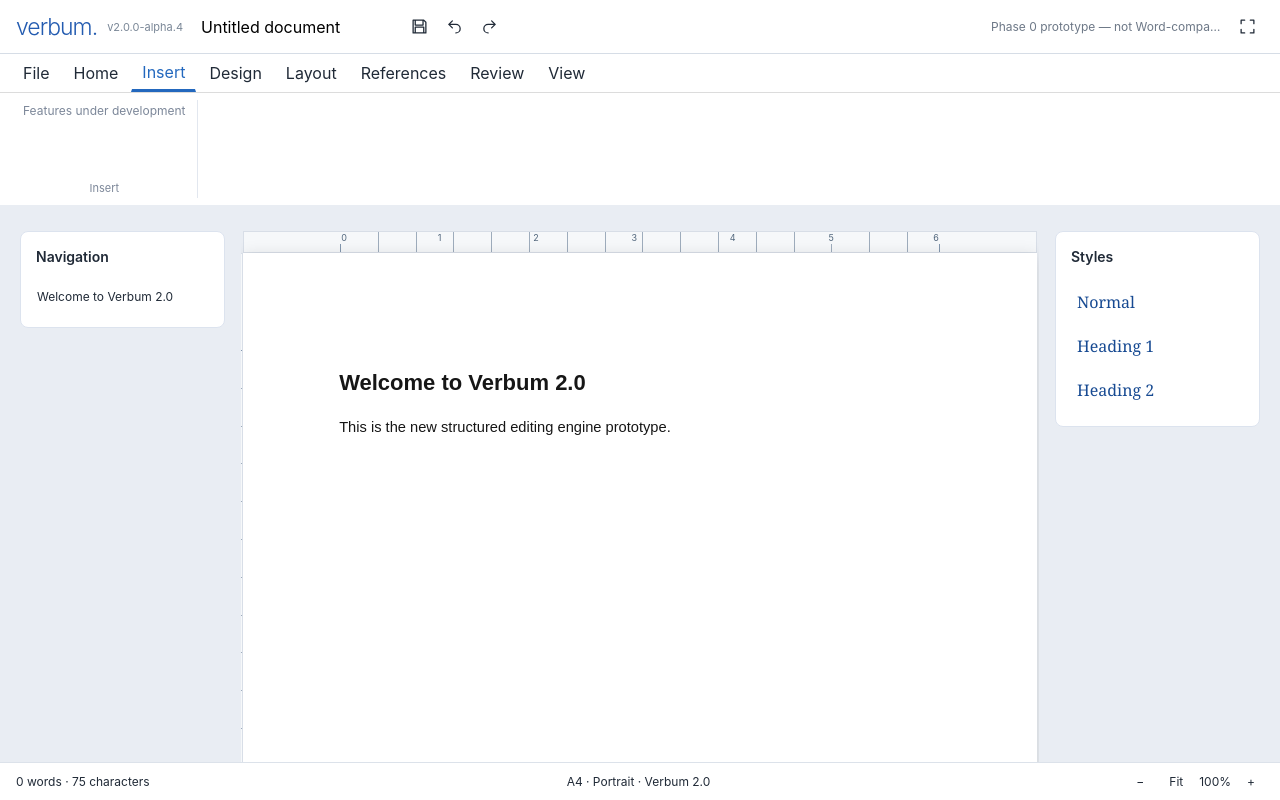
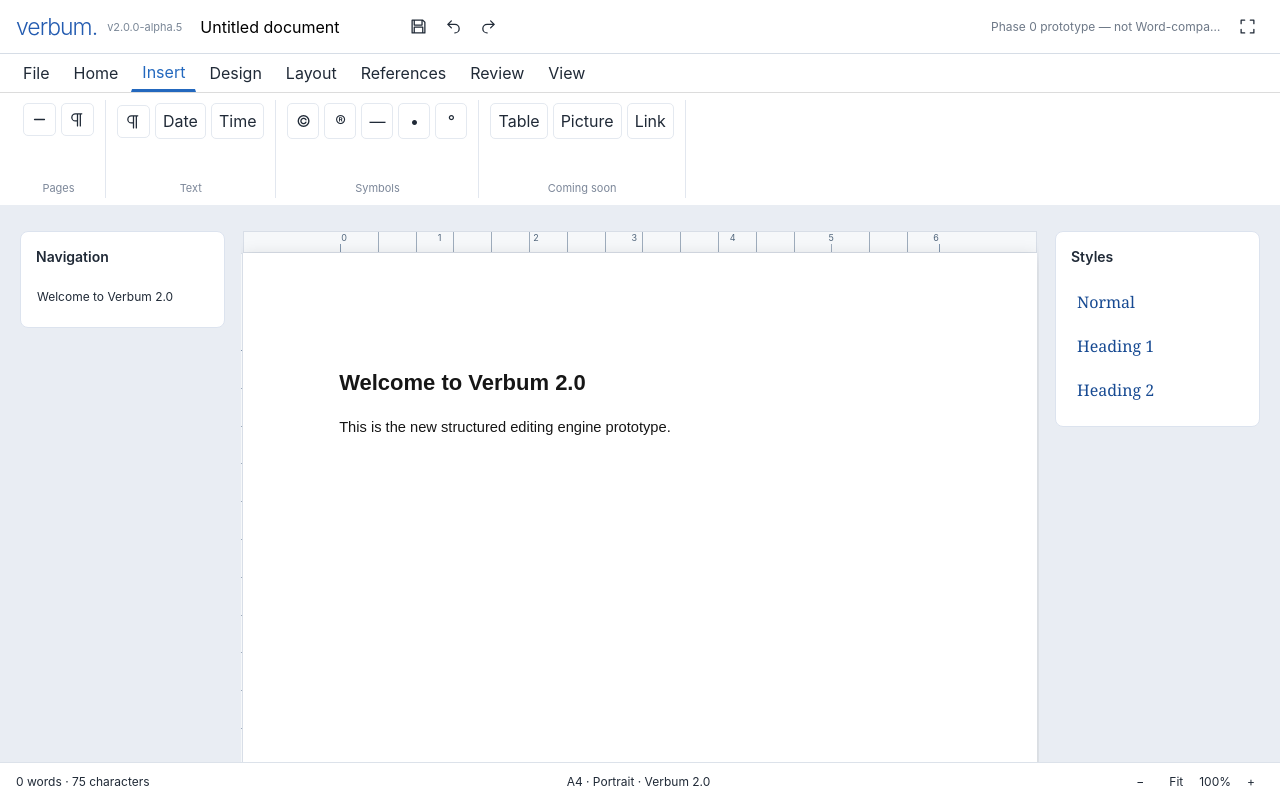
Before and after one commit to Averydimbulb79/Verbum, a React (Vite) app: page / in a window 1280 px wide. Both pictures are taken after a click on the button "Insert". Built offline with nearby package versions, Linux system fonts and the light colour scheme.

Commit message:
feat(insert): add compact functional Insert groups atop confirmed alpha4 UI

```diff
--- a/src/App.tsx
+++ b/src/App.tsx
@@ -65,7 +65,7 @@
   const group = (title:string, children:ReactNode) => <section className="ribbon-group"><div className="ribbon-tools">{children}</div><small>{title}</small></section>;
   const outline = editor?.getJSON().content?.filter(node => node.type === 'heading').map((node,i) => ({ id:i, level:node.attrs?.level || 1, text:node.content?.map(c=>c.text || '').join('') || 'Untitled heading' })) || [];
   return <div className={mobileRibbon ? 'app ribbon-open' : 'app'}>
-    <header className="titlebar"><span className="brand">verbum.</span><span className="version">v2.0.0-alpha.4</span><input className="document-name" aria-label="Document name" value={name} onChange={e => setName(e.target.value)} />
+    <header className="titlebar"><span className="brand">verbum.</span><span className="version">v2.0.0-alpha.5</span><input className="document-name" aria-label="Document name" value={name} onChange={e => setName(e.target.value)} />
       <div className="quick-actions">{cmd('Save document','save',save)}{cmd('Undo','undo',()=>run(()=>editor?.chain().focus().undo().run()))}{cmd('Redo','redo',()=>run(()=>editor?.chain().focus().redo().run()))}</div>
       <span className="save-state" title={notice}>{notice}</span>{cmd(fullScreen?'Exit fullscreen':'Fullscreen','fullscreen',()=>void toggleFullscreen())}
     </header>
@@ -79,7 +79,12 @@
         {group('Font',<>{cmd('Bold','bold',()=>run(()=>editor?.chain().focus().toggleBold().run()),editor?.isActive('bold'))}{cmd('Italic','italic',()=>run(()=>editor?.chain().focus().toggleItalic().run()),editor?.isActive('italic'))}{cmd('Underline','underline',()=>run(()=>editor?.chain().focus().toggleUnderline().run()),editor?.isActive('underline'))}</>)}
         {group('Paragraph',<>{cmd('Bullets','bullets',()=>run(()=>editor?.chain().focus().toggleBulletList().run()))}{cmd('Numbering','numbers',()=>run(()=>editor?.chain().focus().toggleOrderedList().run()))}{cmd('Align left','left',()=>run(()=>editor?.chain().focus().setTextAlign('left').run()))}{cmd('Align centre','center',()=>run(()=>editor?.chain().focus().setTextAlign('center').run()))}{cmd('Align right','right',()=>run(()=>editor?.chain().focus().setTextAlign('right').run()))}</>)}
         {group('Styles',<>{cmd('Normal','paragraph',()=>run(()=>editor?.chain().focus().setParagraph().run()))}{cmd('Heading 1','heading1',()=>run(()=>editor?.chain().focus().toggleHeading({level:1}).run()))}{cmd('Heading 2','heading2',()=>run(()=>editor?.chain().focus().toggleHeading({level:2}).run()))}</>)}
-      </> : tab === 'File' ? group('Document',<>{cmd('New','file',()=>{if(confirm('Start a new document? Unsaved changes will be lost.')){editor?.commands.setContent('<p></p>');setName('Untitled document');setWordCount(0)}})}{cmd('Open','open',()=>picker.current?.click())}{cmd('Save As','save',save)}</>) : tab === 'View' ? <>{group('Zoom',<>{cmd('Zoom out','minus',()=>setZoom(z=>Math.max(50,z-10)))}<output>{zoom}%</output>{cmd('Zoom in','plus',()=>setZoom(z=>Math.min(200,z+10)))}<button onClick={()=>setZoom(100)}>100%</button></>)}{group('Window',cmd(fullScreen?'Exit fullscreen':'Fullscreen','fullscreen',()=>void toggleFullscreen()))}</> : group(tab,<span className="ribbon-note">Features under development</span>)}
+      </> : tab === 'File' ? group('Document',<>{cmd('New','file',()=>{if(confirm('Start a new document? Unsaved changes will be lost.')){editor?.commands.setContent('<p></p>');setName('Untitled document');setWordCount(0)}})}{cmd('Open','open',()=>picker.current?.click())}{cmd('Save As','save',save)}</>) : tab === 'View' ? <>{group('Zoom',<>{cmd('Zoom out','minus',()=>setZoom(z=>Math.max(50,z-10)))}<output>{zoom}%</output>{cmd('Zoom in','plus',()=>setZoom(z=>Math.min(200,z+10)))}<button onClick={()=>setZoom(100)}>100%</button></>)}{group('Window',cmd(fullScreen?'Exit fullscreen':'Fullscreen','fullscreen',()=>void toggleFullscreen()))}</> : tab === 'Insert' ? <>
+        {group('Pages',<>{cmd('Divider','minus',()=>run(()=>editor?.chain().focus().setHorizontalRule().run()))}{cmd('Line break','paragraph',()=>run(()=>editor?.chain().focus().setHardBreak().run()))}</>)}
+        {group('Text',<>{cmd('Quote','paragraph',()=>run(()=>editor?.chain().focus().toggleBlockquote().run()))}<button title="Insert today's date" onClick={()=>run(()=>editor?.chain().focus().insertContent(new Intl.DateTimeFormat(undefined,{dateStyle:'long'}).format(new Date())).run())}>Date</button><button title="Insert current time" onClick={()=>run(()=>editor?.chain().focus().insertContent(new Intl.DateTimeFormat(undefined,{timeStyle:'short'}).format(new Date())).run())}>Time</button></>)}
+        {group('Symbols',<>{['©','®','—','•','°'].map(symbol=><button key={symbol} title={'Insert '+symbol} onClick={()=>run(()=>editor?.chain().focus().insertContent(symbol).run())}>{symbol}</button>)}</>)}
+        {group('Coming soon',<><button disabled title="Table insertion under development">Table</button><button disabled title="Image insertion under development">Picture</button><button disabled title="Link insertion under development">Link</button></>)}
+      </> : group(tab,<span className="ribbon-note">Features under development</span>)}
     </div>
     <main className="workspace">
       <aside className={'side-pane navigation-pane'+(navOpen?' pane-open':'')}><h3>Navigation</h3>{outline.length ? outline.map(h=><div className={'outline-item h'+h.level} key={h.id}>{h.text}</div>) : <p className="pane-hint">Headings appear here as you write.</p>}</aside>
```
